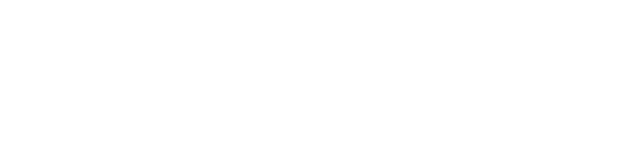
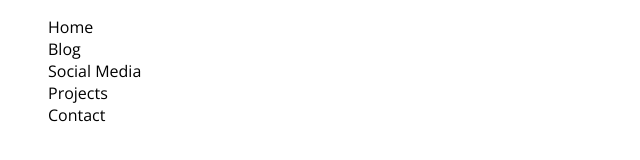
Before and after one commit to ParthBGarg/Website-Parth-Garg-2016, a plain HTML site: page index.html in a window 1280 px wide. Shown: the whole page, without its empty margins (0-640 px from the left). Drawn offline with nearby package versions, Linux system fonts and the light colour scheme.

Commit message:
lists deafault

```diff
--- a/CSS/2-base/base-dir.sass
+++ b/CSS/2-base/base-dir.sass
@@ -1 +1,2 @@
 @import 'fonts'
+@import "lists"
--- /dev/null
+++ b/CSS/2-base/lists.sass
@@ -0,0 +1,2 @@
+ul
+    list-style: none
--- a/index.html
+++ b/index.html
@@ -4,9 +4,20 @@
     <meta charset="UTF-8">
     <meta name="viewport" content="width=device-width, initial-scale=1.0">
     <meta http-equiv="X-UA-Compatible" content="ie=edge">
+    <link rel="stylesheet" href="/CSS/main.css">
     <title>Document</title>
   </head>
   <body>
+    <div class="page-content"></div>
+    <div class="sidebar">
+      <ul>
+        <li>Home</li>
+        <li>Blog</li>
+        <li>Social Media</li>
+        <li>Projects</li>
+        <li>Contact</li>
+      </ul>
+    </div>
     <script src="https://ajax.googleapis.com/ajax/libs/jquery/3.1.0/jquery.min.js"></script>
   </body>
 </html>
```
Also changed, not shown: CSS/main.css, 3 other files.
